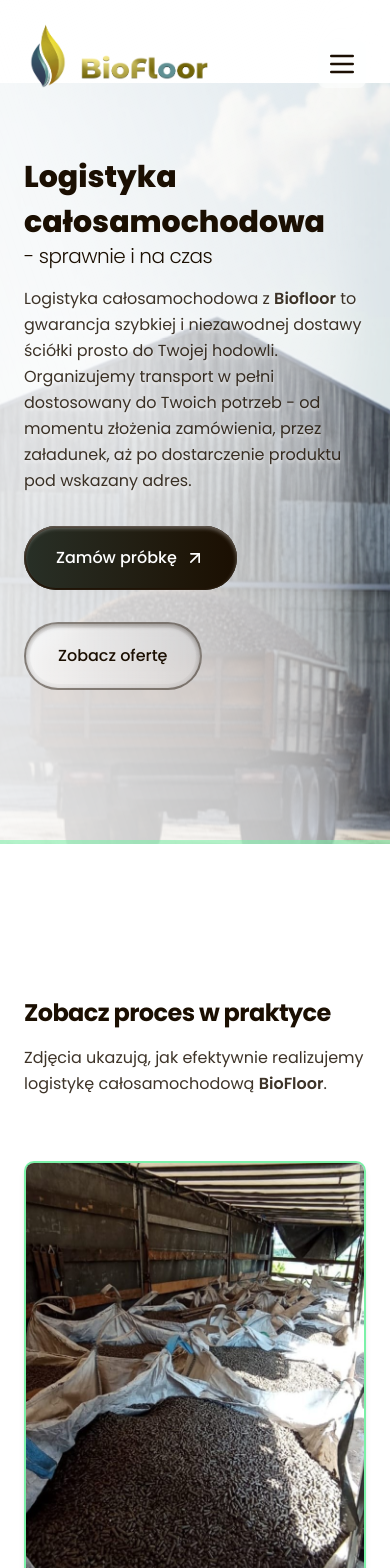
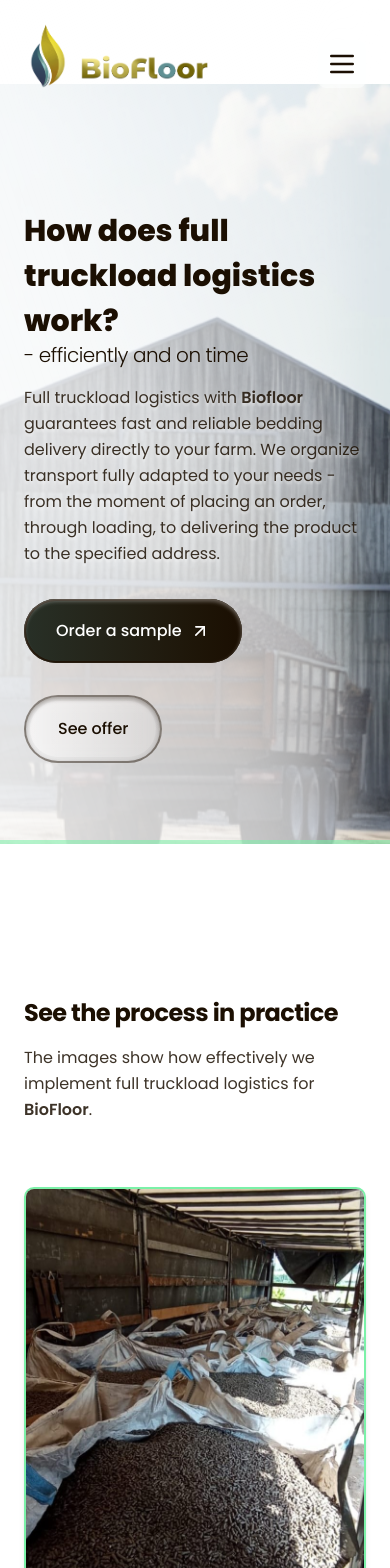
Before and after one commit to muslewski/BioFloor, a Next.js app: page /en/logistyka-calosamochodowa in a window 390 px wide. Shown: the top 1568 px of the page. Built offline with nearby package versions, Linux system fonts and the light colour scheme.

Commit message:
Translate Full Truckload Logistic Page

```diff
--- a/messages/de.json
+++ b/messages/de.json
@@ -255,7 +255,13 @@
       "description": "empty"
     },
     "Page": {
-      "title": "Full TruckLoad Logistics"
+      "title": "Wie funktioniert die Komplettladungslogistik?",
+      "titleLight": "- effizient und pünktlich",
+      "description": "Komplettladungslogistik mit <b>Biofloor</b> garantiert eine schnelle und zuverlässige Lieferung der Einstreu direkt zu Ihrer Zucht. Wir organisieren den Transport vollständig nach Ihren Bedürfnissen - vom Zeitpunkt der Bestellung über die Verladung bis hin zur Lieferung des Produkts an die angegebene Adresse.",
+      "cta1": "Probe bestellen",
+      "cta2": "Angebot ansehen",
+      "sectionIntroTitle": "Sehen Sie den Prozess in der Praxis",
+      "sectionIntroDescription": "Die Bilder zeigen, wie effizient wir die Komplettladungslogistik von <b>BioFloor</b> umsetzen."
     }
   },
   "PrivacyPolicy": {
--- a/messages/en.json
+++ b/messages/en.json
@@ -255,7 +255,13 @@
       "description": "empty"
     },
     "Page": {
-      "title": "Full Truckload Logistics"
+      "title": "How does full truckload logistics work?",
+      "titleLight": "- efficiently and on time",
+      "description": "Full truckload logistics with <b>Biofloor</b> guarantees fast and reliable bedding delivery directly to your farm. We organize transport fully adapted to your needs - from the moment of placing an order, through loading, to delivering the product to the specified address.",
+      "cta1": "Order a sample",
+      "cta2": "See offer",
+      "sectionIntroTitle": "See the process in practice",
+      "sectionIntroDescription": "The images show how effectively we implement full truckload logistics for <b>BioFloor</b>."
     }
   },
   "PrivacyPolicy": {
--- a/messages/pl.json
+++ b/messages/pl.json
@@ -255,7 +255,13 @@
       "description": "empty"
     },
     "Page": {
-      "title": "Logistyka Całosamochodowa"
+      "title": "Jak wygląda logistyka całosamochodowa?",
+      "titleLight": "- sprawnie i na czas",
+      "description": "Logistyka całosamochodowa z <b>Biofloor</b> to gwarancja szybkiej i niezawodnej dostawy ściółki prosto do Twojej hodowli. Organizujemy transport w pełni dostosowany do Twoich potrzeb - od momentu złożenia zamówienia, przez załadunek, aż po dostarczenie produktu pod wskazany adres.",
+      "cta1": "Zamów próbkę",
+      "cta2": "Zobacz ofertę",
+      "sectionIntroTitle": "Zobacz proces w praktyce",
+      "sectionIntroDescription": "Zdjęcia ukazują, jak efektywnie realizujemy logistykę całosamochodową <b>BioFloor</b>."
     }
   },
   "PrivacyPolicy": {
--- a/src/modules/logistyka-calosamochowa/full-truckload-logistics-view.tsx
+++ b/src/modules/logistyka-calosamochowa/full-truckload-logistics-view.tsx
@@ -1,16 +1,32 @@
 import { ViewWrapper } from "@/components/common/view-wrapper";
+import RichText from "@/components/rich-text";
 import { HeroSection } from "@/modules/logistyka-calosamochowa/sections/hero-section";
 import { ShowcaseSection } from "@/modules/logistyka-calosamochowa/sections/showcase-section";
-// import { getTranslations } from "next-intl/server";
+import { getTranslations } from "next-intl/server";
 
 export async function FullTruckloadLogisticsView() {
   // Get translations for static rendering
-  // const t = await getTranslations("FullTruckloadLogistics.Page");
+  const t = await getTranslations("FullTruckloadLogistics.Page");
 
   return (
     <ViewWrapper>
-      <HeroSection />
-      <ShowcaseSection />
+      <HeroSection
+        title={t("title")}
+        titleLight={t("titleLight")}
+        description={
+          <RichText>{(tags) => t.rich("description", tags)}</RichText>
+        }
+        cta1={t("cta1")}
+        cta2={t("cta2")}
+      />
+      <ShowcaseSection
+        sectionIntroTitle={t("sectionIntroTitle")}
+        sectionIntroDescription={
+          <RichText>
+            {(tags) => t.rich("sectionIntroDescription", tags)}
+          </RichText>
+        }
+      />
     </ViewWrapper>
   );
 }
--- a/src/modules/logistyka-calosamochowa/sections/hero-section.tsx
+++ b/src/modules/logistyka-calosamochowa/sections/hero-section.tsx
@@ -3,7 +3,13 @@
 import { HeroWrapper } from "@/components/common/hero/hero-wrapper";
 import { ArrowUpRight } from "lucide-react";
 
-export function HeroSection() {
+export function HeroSection(p: {
+  title: string;
+  titleLight: string;
+  description: React.ReactNode;
+  cta1: string;
+  cta2: string;
+}) {
   return (
     <HeroWrapper
       backgroundImage="/images/logistyka-calosamochodowa/trucks.png"
@@ -11,32 +17,17 @@
       isBorderBottom
     >
       <HeroIntro
-        className="max-w-5xl"
-        title={
-          <>
-            <span className="hidden sm:block">
-              Jak wygląda logistyka całosamochodowa?
-            </span>
-            <span className="block sm:hidden">Logistyka całosamochodowa</span>
-          </>
-        }
-        titleLight="- sprawnie i na czas"
-        description={
-          <>
-            Logistyka całosamochodowa z <b>Biofloor</b> to gwarancja szybkiej i
-            niezawodnej dostawy ściółki prosto do Twojej hodowli. Organizujemy
-            transport w pełni dostosowany do Twoich potrzeb - od momentu
-            złożenia zamówienia, przez załadunek, aż po dostarczenie produktu
-            pod wskazany adres.
-          </>
-        }
+        className="max-w-5xl pt-32 sm:pt-24"
+        title={p.title}
+        titleLight={p.titleLight}
+        description={<>{p.description}</>}
         ctaButtons={
           <>
             <Cta href="/kontakt" icon={<ArrowUpRight className="size-5" />}>
-              Zamów próbkę
+              {p.cta1}
             </Cta>
             <Cta href="/oferta" variant="outlined">
-              Zobacz ofertę
+              {p.cta2}
             </Cta>
           </>
         }
--- a/src/modules/logistyka-calosamochowa/sections/showcase-section.tsx
+++ b/src/modules/logistyka-calosamochowa/sections/showcase-section.tsx
@@ -3,17 +3,15 @@
 import { SectionIntro } from "@/components/common/section/section-intro/intro";
 import { SectionWrapper } from "@/components/common/section/section-wrapper";
 
-export function ShowcaseSection() {
+export function ShowcaseSection(p: {
+  sectionIntroTitle: string;
+  sectionIntroDescription: React.ReactNode;
+}) {
   return (
     <SectionWrapper>
       <SectionIntro
-        title="Zobacz proces w praktyce"
-        description={
-          <>
-            Zdjęcia ukazują, jak efektywnie realizujemy logistykę
-            całosamochodową <b>BioFloor</b>.
-          </>
-        }
+        title={p.sectionIntroTitle}
+        description={<>{p.sectionIntroDescription}</>}
       />
       <CardWrapper columns={3} className="gap-16 sm:gap-16">
         <SectionImage
```
